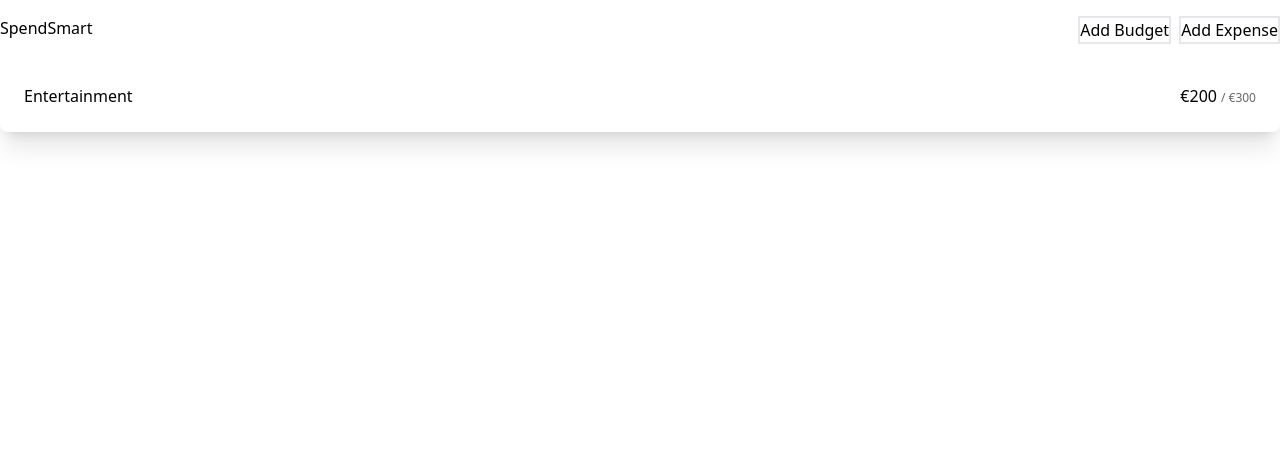
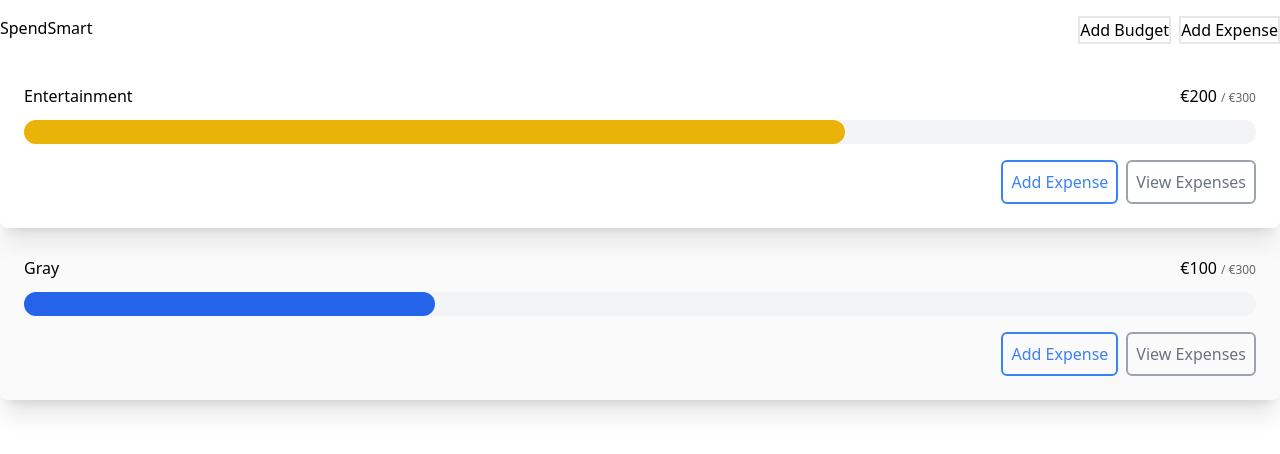
Before and after one commit to alex-nemeth/spendsmart, a React (Vite) app: page / in a window 1280 px wide. Shown: the top 454 px of the page. Built offline with nearby package versions, Linux system fonts and the light colour scheme.

Commit message:
budget context wrapper, funcs

```diff
--- a/package.json
+++ b/package.json
@@ -10,6 +10,7 @@
     "preview": "vite preview"
   },
   "dependencies": {
+    "nanoid": "^4.0.2",
     "react": "^18.2.0",
     "react-dom": "^18.2.0"
   },
--- a/src/App.jsx
+++ b/src/App.jsx
@@ -11,6 +11,7 @@ function App() {
             </div>
             <div className="grid grid-cols-1 gap-1 items-start">
                 <BudgetCard name="Entertainment" amount={200} max={300} />
+                <BudgetCard name="Gray" amount={100} max={300} gray />
             </div>
         </div>
     );
--- a/src/components/BudgetCard.jsx
+++ b/src/components/BudgetCard.jsx
@@ -1,8 +1,13 @@
 import { currencyFormatter } from "../utils";
 
-export default function BudgetCard({ name, amount, max }) {
+export default function BudgetCard({ name, amount, max, gray }) {
+    const classNames = [];
+    if (amount > max) classNames.push("bg-red-500/[0.25]");
+    else if (gray) classNames.push("bg-gray-200/[0.2]");
+
     return (
-        <div className="card flex justify-between items-baseline font-normal mb-3">
+        <div className={`card flex flex-col ${classNames.join(" ")}`}>
+            <div className="flex justify-between items-baseline font-normal mb-3">
                 <div>{name}</div>
                 <div className="flex items-baseline">
                     {currencyFormatter.format(amount)}{" "}
@@ -11,5 +16,35 @@ export default function BudgetCard({ name, amount, max }) {
                     </span>
                 </div>
             </div>
+            <div className="w-full h-6 bg-gray-100 rounded-full">
+                <div
+                    className={`h-6 ${getProgressBarColor(
+                        amount,
+                        max
+                    )} rounded-full`}
+                    style={{ width: getProgressBarRatio(amount, max) }}
+                ></div>
+            </div>
+            <div className="flex gap-2 mt-4">
+                <button className="border-blue-500 border-2 p-2 text-blue-500 rounded-md ms-auto">
+                    Add Expense
+                </button>
+                <button className="border-gray-400 border-2 p-2 text-gray-500 rounded-md">
+                    View Expenses
+                </button>
+            </div>
+        </div>
     );
 }
+
+function getProgressBarRatio(amount, max) {
+    if (amount > max) return "100%";
+    else return (amount / max) * 100 + "%";
+}
+
+function getProgressBarColor(amount, max) {
+    const ratio = amount / max;
+    if (ratio < 0.5) return "bg-blue-600";
+    if (ratio < 0.75) return "bg-yellow-500";
+    return "bg-red-500";
+}
--- /dev/null
+++ b/src/contexts/BudgetsContext.jsx
@@ -0,0 +1,60 @@
+import React, { useState, useContext } from "react";
+import { nanoid } from "nanoid";
+
+const BudgetsContext = React.createContext();
+
+export function useBudgets() {
+    return useContext(BudgetsContext);
+}
+
+export const BudgetsProvider = ({ children }) => {
+    const [budgets, setBudgets] = useState([]);
+    const [expenses, setExpenses] = useState([]);
+
+    function getBudgetExpenses(budgetId) {
+        return expenses.filter((expense) => expense.budgetId === budgetId);
+    }
+
+    function addExpense({ description, amount, budgetId }) {
+        setExpenses((prevExpenses) => {
+            return [
+                ...prevExpenses,
+                { id: nanoid(), description, amount, budgetId },
+            ];
+        });
+    }
+
+    function addBudget({ name, max }) {
+        setBudgets((prevBudgets) => {
+            if (prevBudgets.find((budget) => budget.name === name))
+                return prevBudgets;
+            return [...prevBudgets, { id: nanoid(), name, max }];
+        });
+    }
+    function deleteBudget({ id }) {
+        setBudgets((prevBudgets) => {
+            return prevBudgets.filter((budget) => budget.id !== id);
+        });
+    }
+    function deleteExpense({ id }) {
+        setExpenses((prevExpenses) => {
+            return prevExpenses.filter((expense) => expense.id !== id);
+        });
+    }
+
+    return (
+        <BudgetsContext.Provider
+            value={{
+                budgets,
+                expenses,
+                getBudgetExpenses,
+                addExpense,
+                addBudget,
+                deleteBudget,
+                deleteExpense,
+            }}
+        >
+            {children}
+        </BudgetsContext.Provider>
+    );
+};
--- a/src/main.jsx
+++ b/src/main.jsx
@@ -2,9 +2,12 @@ import React from "react";
 import ReactDOM from "react-dom/client";
 import App from "./App.jsx";
 import "./styles.css";
+import { BudgetsProvider } from "./contexts/BudgetsContext.jsx";
 
 ReactDOM.createRoot(document.getElementById("root")).render(
     <React.StrictMode>
-        <App />
+        <BudgetsProvider>
+            <App />
+        </BudgetsProvider>
     </React.StrictMode>
 );
```
Also changed, not shown: 1 other file (tests, documents, lock files or other folders). Lines whose indentation alone changed are shown as unchanged.
